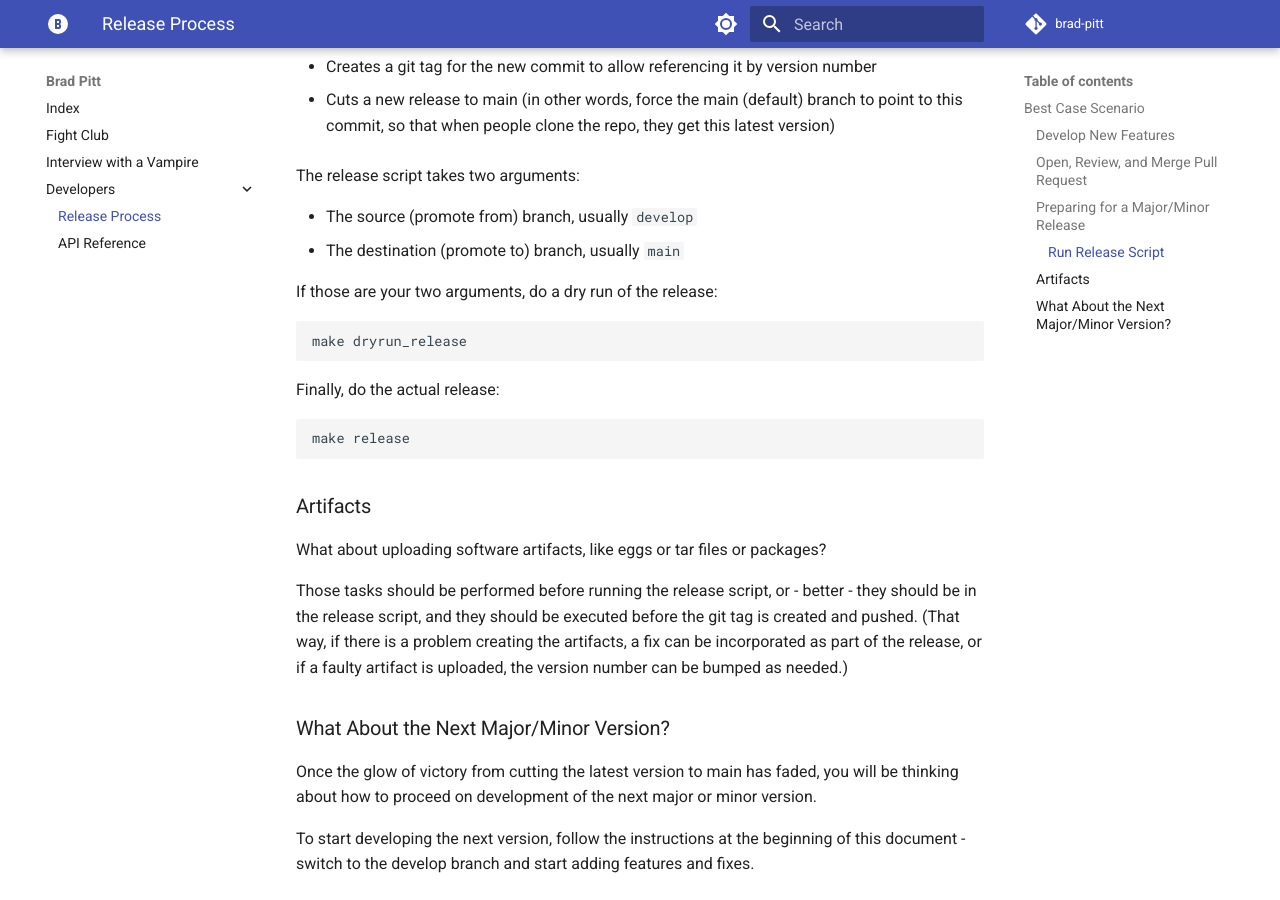
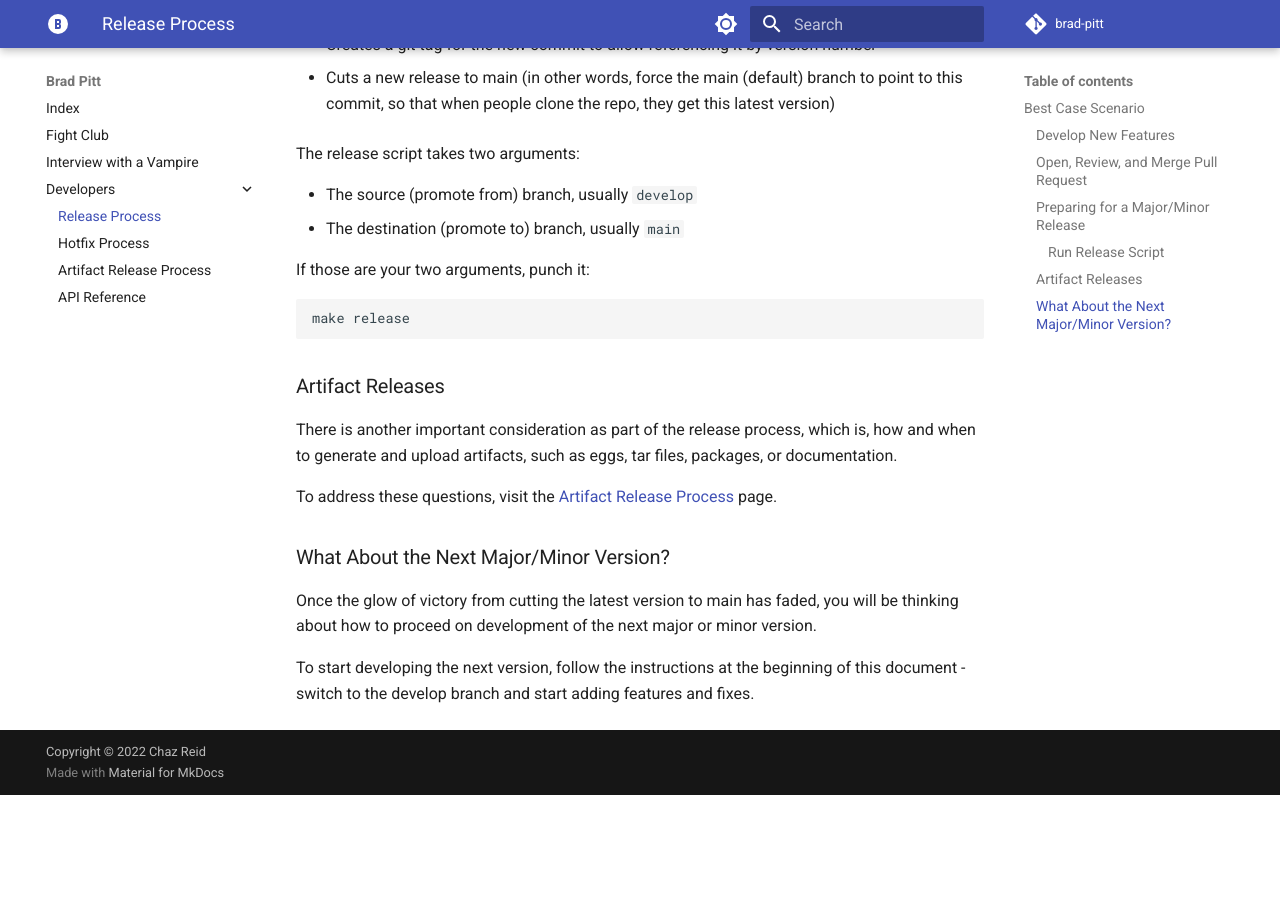
Before and after one commit to charlesreid1-toy-factory/brad-pitt, an MkDocs documentation site: the page built from docs/release.md, in a window 1280 px wide and 900 px high, scrolled down 2808 px. Built offline with MkDocs 1.6.1 and Material for MkDocs 9.7.7, drawn with Linux system fonts in a browser that asks for light colours; comment, search, counter and statistics services are not loaded; after the commit the page ends 3603 px from its top, so only the background shows below that; some of the changed text lies outside the part shown.

Commit message:
clear up this now stupidly-complicated release process

````diff
--- a/docs/release.md
+++ b/docs/release.md
@@ -15,6 +15,8 @@ not break existing code).
 Hotfixes and emergency patches are released by bumping the patch version number.
 These can complicate the branches, so we treat them separately. See
 [Hotfixes](hotfixes.md).
+
+For documentation releases, see [Documentation Releases](documentation_releases.md).
 
 
 # Best Case Scenario
@@ -108,16 +110,13 @@ For example, if the branch preparing for release `X.Y` were called
 ```
 
 We are now ready to bump the version number with `bump2version`. There are
-several make rules provided to do that (the `dryrun` rule just prints what
-`bump2version` would change, the other rule makes the change and commits it).
+several make rules provided to do that:
 
 ```
 # if bumping major version
-make dryrun_bump_major_version
 make bump_major_version
 
 # if bumping minor version
-make dryrun_bump_minor_version
 make bump_minor_version
 ```
 
@@ -153,28 +152,21 @@ The release script takes two arguments:
 * The source (promote from) branch, usually `develop`
 * The destination (promote to) branch, usually `main`
 
-If those are your two arguments, do a dry run of the release:
-
-```
-make dryrun_release
-```
-
-Finally, do the actual release:
+If those are your two arguments, punch it:
 
 ```
 make release
 ```
 
 
-## Artifacts
+## Artifact Releases
 
-What about uploading software artifacts, like eggs or tar files or packages?
+There is another important consideration as part of the release process,
+which is, how and when to generate and upload artifacts, such as
+eggs, tar files, packages, or documentation.
 
-Those tasks should be performed before running the release script, or - better -
-they should be in the release script, and they should be executed before the
-git tag is created and pushed. (That way, if there is a problem creating the
-artifacts, a fix can be incorporated as part of the release, or if a faulty
-artifact is uploaded, the version number can be bumped as needed.)
+To address these questions, visit the [Artifact Release Process](artifact_releases.md)
+page.
 
 
 ## What About the Next Major/Minor Version?
--- a/mkdocs.yml
+++ b/mkdocs.yml
@@ -12,6 +12,8 @@ nav:
   - Interview with a Vampire: interview.md
   - Developers:
     - Release Process: release.md
+    - Hotfix Process: hotfix.md
+    - Artifact Release Process: artifact_releases.md
     - API Reference: api.md
 
 theme:
````
Also changed, not shown: Readme.md (+20 -7 lines), docs/artifact_releases.md (added, +24 -0 lines), 2 other files.
